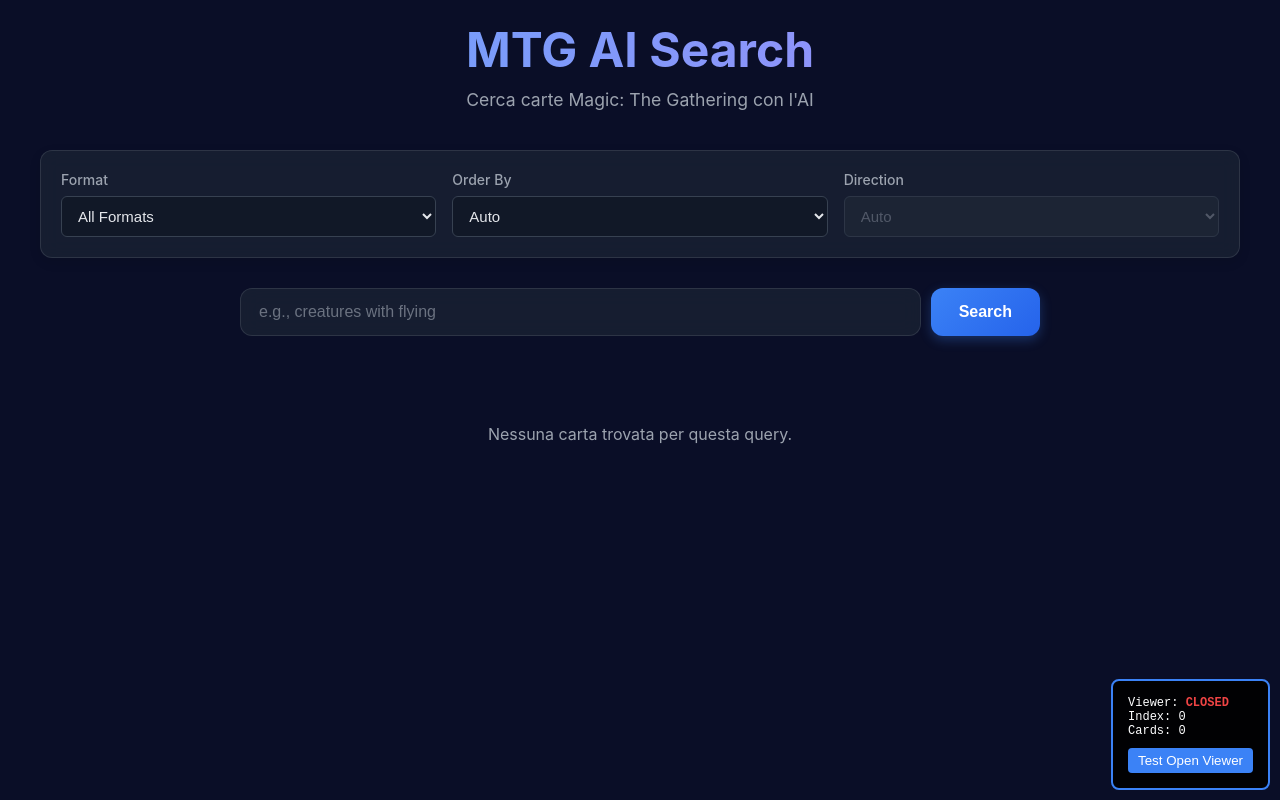
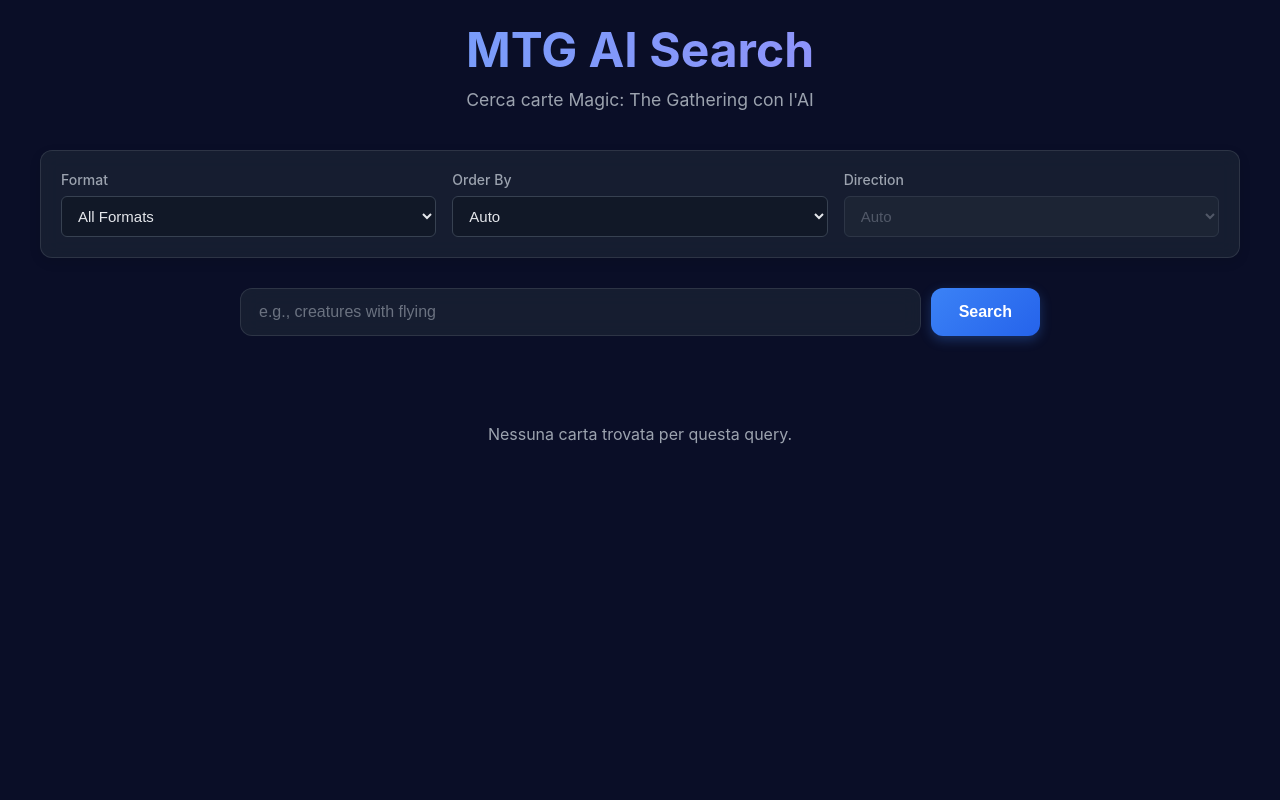
Before and after one commit to nots0nerd/mtg-ai, a React (Vite) app in the folder client/: page / in a window 1280 px wide. Built offline with nearby package versions, Linux system fonts and the light colour scheme.

Commit message:
Remove debug info panel

```diff
--- a/client/src/App.jsx
+++ b/client/src/App.jsx
@@ -721,43 +721,6 @@
           </>
         )}
 
-        {/* Debug info */}
-        <div style={{
-          position: 'fixed',
-          bottom: 10,
-          right: 10,
-          background: 'rgba(0,0,0,0.9)',
-          color: 'white',
-          padding: '15px',
-          fontSize: '12px',
-          zIndex: 99999,
-          borderRadius: '8px',
-          border: '2px solid #3b82f6',
-          fontFamily: 'monospace'
-        }}>
-          <div>Viewer: <strong style={{color: viewerOpen ? '#10b981' : '#ef4444'}}>{viewerOpen ? 'OPEN' : 'CLOSED'}</strong></div>
-          <div>Index: {viewerIndex}</div>
-          <div>Cards: {displayCards.length}</div>
-          <button
-            onClick={() => {
-              console.log('Test button clicked!');
-              if (displayCards.length > 0) {
-                handleCardClick(displayCards[0], 0);
-              }
-            }}
-            style={{
-              marginTop: '10px',
-              padding: '5px 10px',
-              background: '#3b82f6',
-              color: 'white',
-              border: 'none',
-              borderRadius: '4px',
-              cursor: 'pointer'
-            }}
-          >
-            Test Open Viewer
-          </button>
-        </div>
       </div>
       </div>
   );
```
